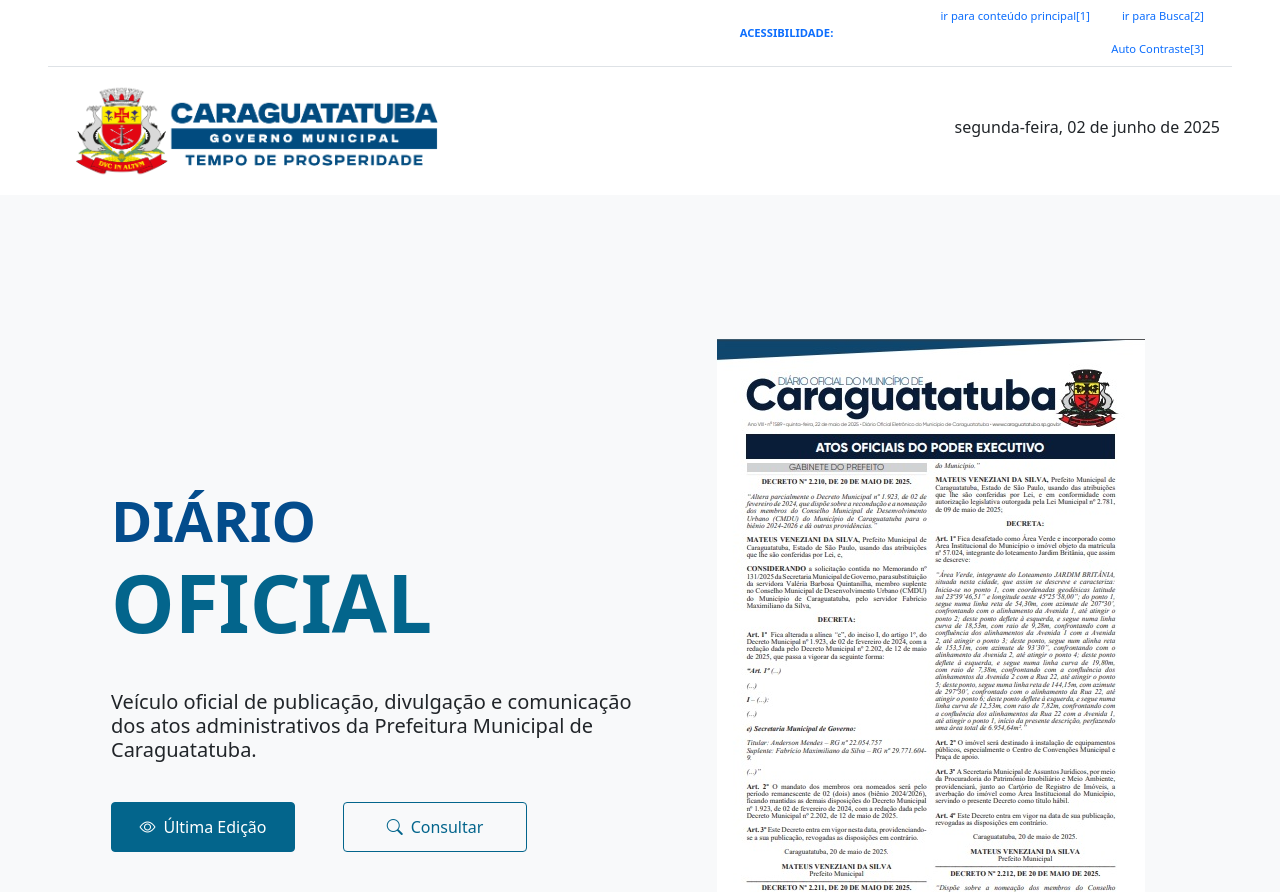
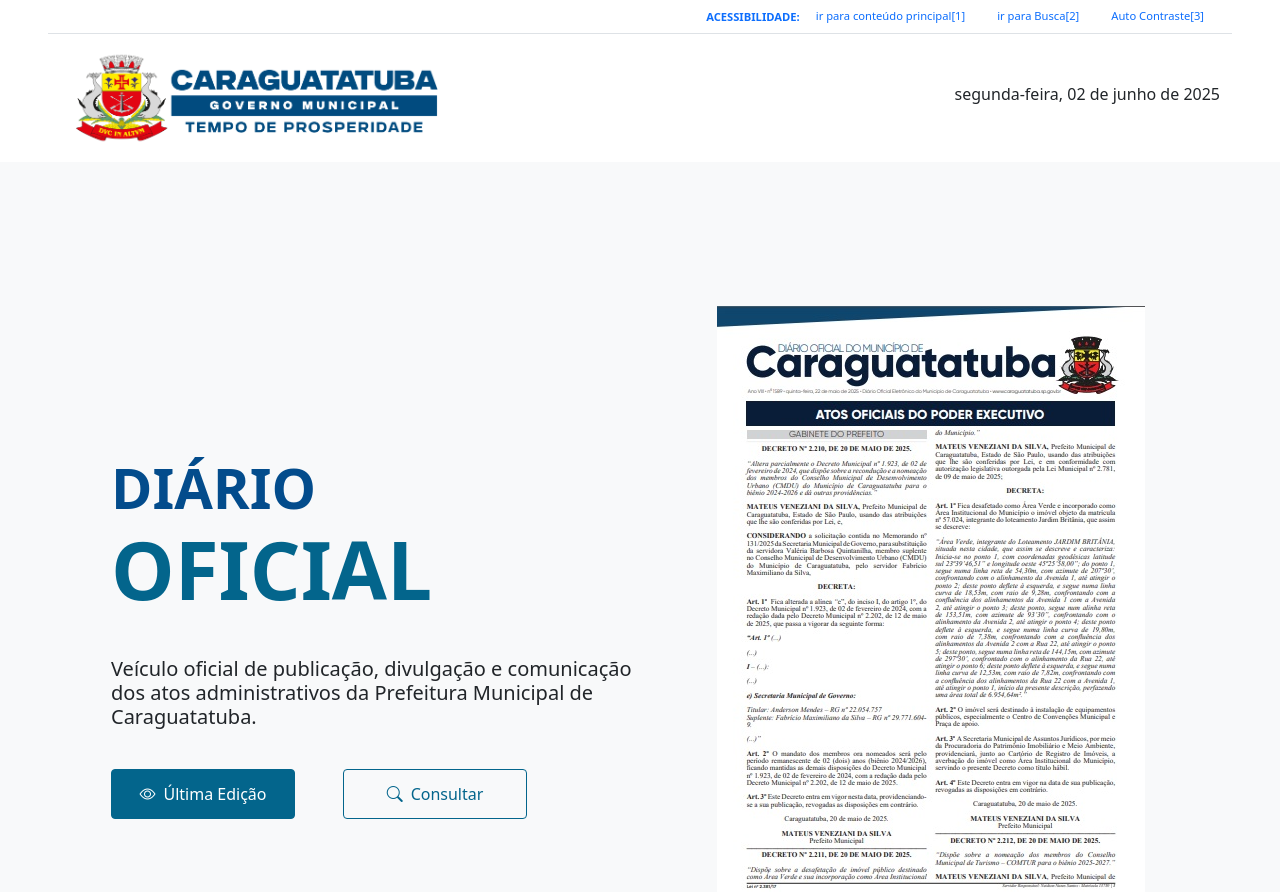
Before and after one commit to kleitonfr/front_diario-oficial, a website: page index.html in a window 1280 px wide. Shown: the top 892 px of the page. Drawn offline with nearby package versions, Linux system fonts and the light colour scheme.

Commit message:
novo ajuste ao barra de acessibilidade

```diff
--- a/css/style.css
+++ b/css/style.css
@@ -33,6 +33,12 @@
   color: white !important;
   border-color: white !important;
 }
+
+.contrast header nav h6{
+  color: white !important;
+}
+
+
 
 .contrast section{
   background-color: black !important;
--- a/index.html
+++ b/index.html
@@ -26,12 +26,12 @@
 
         <header class=" row d-flex justify-content-start px-5 mx-0 bg-white">
 
-            <nav class="navbar navbar-light bg-white border-bottom py-0 justify-content-center">
-                <div class="col-lg-8 text-md-end align-items-center">
+            <nav class="navbar navbar-light bg-white border-bottom py-0 d-flex flex-row justify-content-center justify-content-md-end align-items-center">
+                <div class="col-lg-auto text-md-end align-items-center">
                     <h6 class=" fs-7  fw-bold text-primary mb-0" style="font-size: 0.7rem;">ACESSIBILIDADE:</h6>
                 </div>
-                <div class="col-md-4">
-                    <ul class="nav justify-content-center justify-content-lg-end align-items-center">
+                <div class="col-md-auto">
+                    <ul class="nav justify-content-center">
                         <li class="nav-item"><a href="#conteudo-principal" class="nav-link active"
                                 style="font-size: 0.7rem;">ir para conteúdo
                                 principal[1]</a></li>
```
